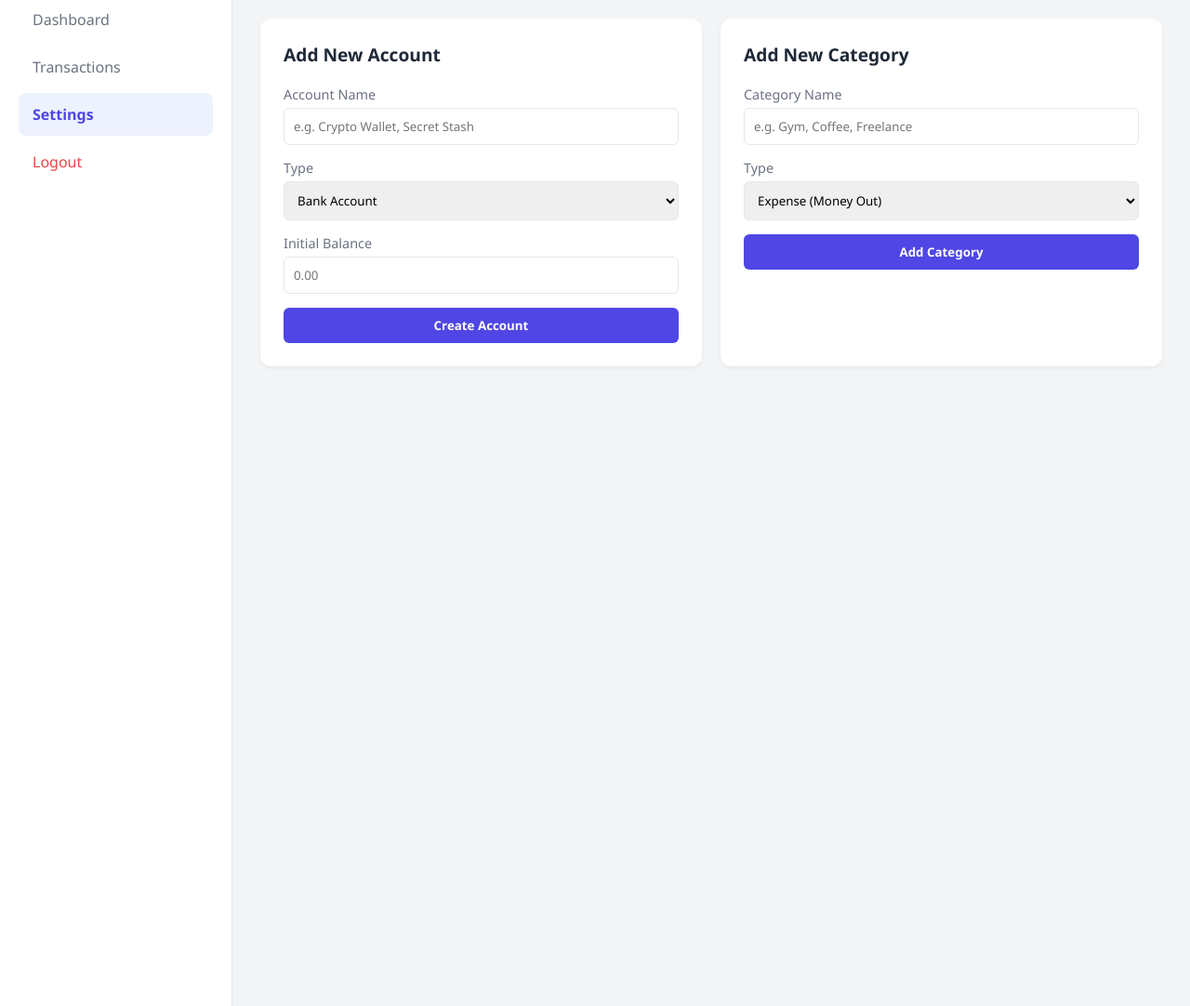
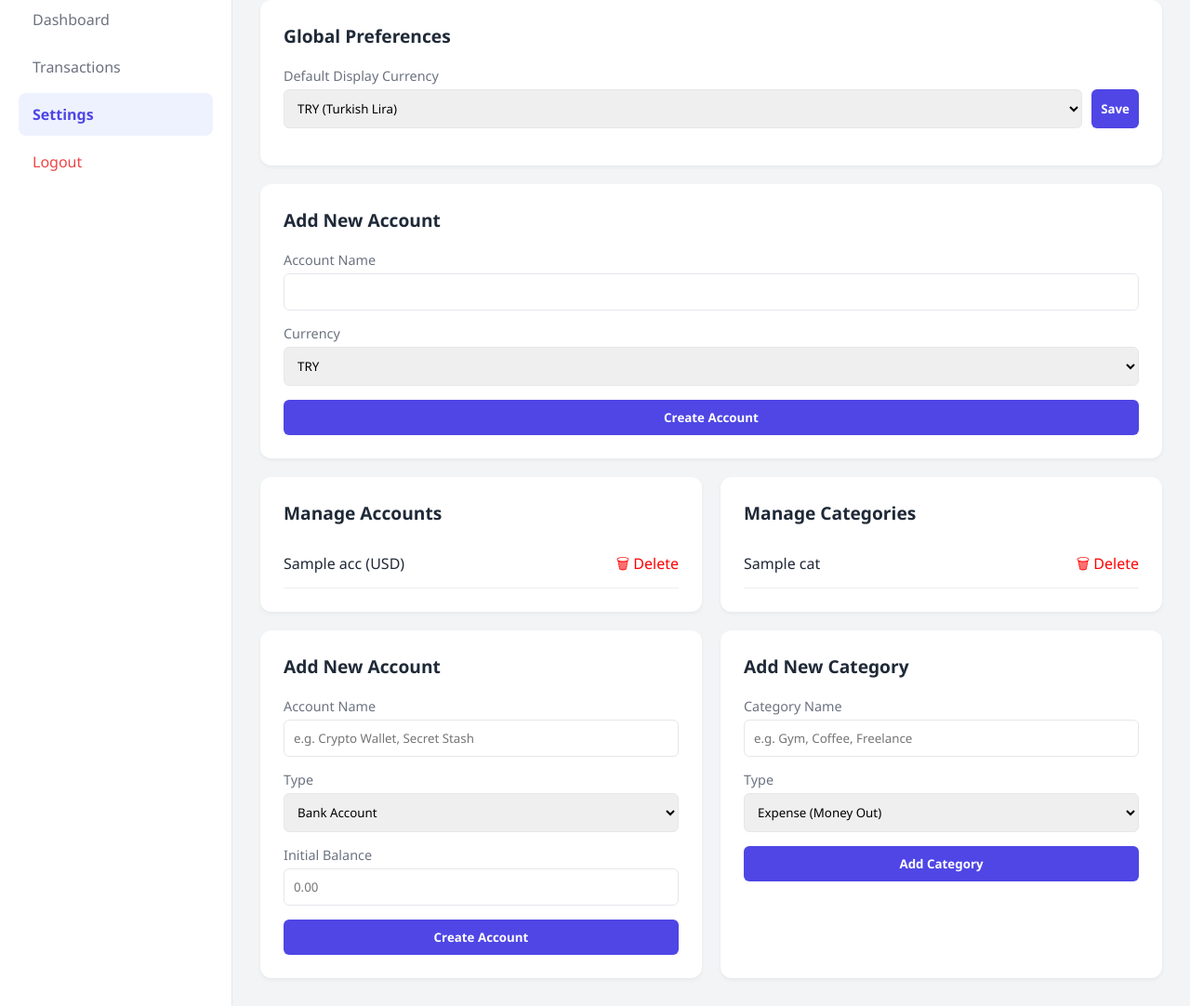
Before and after one commit to MusaSattarov2031/expense_tracker, a Flask app: template templates/settings.html in a window 1280 px wide. Shown: the part 95-1177 px from the top of the page at 93% size. Run offline with Flask 3, Linux system fonts and the light colour scheme; the template is opened without the code that fills it: most values are stand-ins (such as "Sample title", 1, 10 or a date in 2020).

Commit message:
Currencies, version 1.0

```diff
--- a/app.py
+++ b/app.py
@@ -118,7 +118,51 @@ def seed_data(user_id):
     cursor.close()
     conn.close()
 
+@app.route('/update_user_currency', methods=['POST'])
+@login_required
+def update_user_currency():
+    new_currency = request.form.get('default_currency')
+    conn = get_db_connection()
+    cursor = conn.cursor()
+    cursor.execute("UPDATE users SET default_currency = %s WHERE user_id = %s", (new_currency, current_user.id))
+    conn.commit()
+    conn.close()
+    flash("Default currency updated!")
+    return redirect(url_for('settings'))
 
+@app.route('/delete_account/<int:id>')
+@login_required
+def delete_account(id):
+    try:
+        conn = get_db_connection()
+        cursor = conn.cursor()
+        # Delete linked transactions first (or use ON DELETE CASCADE in SQL)
+        cursor.execute("DELETE FROM transactions WHERE account_id = %s AND user_id = %s", (id, current_user.id))
+        cursor.execute("DELETE FROM accounts WHERE account_id = %s AND user_id = %s", (id, current_user.id))
+        conn.commit()
+        conn.close()
+        flash("Account deleted!")
+    except Exception as e:
+        flash(f"Error deleting account: {e}")
+    return redirect(url_for('settings'))
+
+@app.route('/delete_category/<int:id>')
+@login_required
+def delete_category(id):
+    try:
+        conn = get_db_connection()
+        cursor = conn.cursor()
+        # Set transactions to a default category or delete them?
+        # For now, let's just delete the category. Note: This might break transactions linked to it if not handled.
+        # Ideally, we check if it's being used first.
+        cursor.execute("DELETE FROM transactions WHERE category_id = %s AND user_id = %s", (id, current_user.id))
+        cursor.execute("DELETE FROM categories WHERE category_id = %s AND user_id = %s", (id, current_user.id))
+        conn.commit()
+        conn.close()
+        flash("Category deleted!")
+    except Exception as e:
+        flash(f"Error deleting category: {e}")
+    return redirect(url_for('settings'))
 
 @app.route('/')
 @login_required
@@ -266,22 +310,31 @@ def register():
 @app.route('/settings')
 @login_required
 def settings():
-    return render_template("settings.html", name=current_user.username)
+    conn = get_db_connection()
+    cursor = conn.cursor(dictionary=True)
+    cursor.execute("SELECT * FROM accounts WHERE user_id = %s", (current_user.id,))
+    accounts = cursor.fetchall()
+    cursor.execute("SELECT * FROM categories WHERE user_id = %s", (current_user.id,))
+    categories = cursor.fetchall()
+    conn.close()
+
+    return render_template('settings.html', name=current_user.username, accounts=accounts, categories=categories)
 
 @app.route('/add_account', methods=['POST'])
 @login_required
 def add_account():
     try:
         name = request.form.get('account_name')
-        acc_type = request.form.get('account_type') # 'Bank', 'Cash', etc.
+        acc_type = request.form.get('account_type')
+        currency = request.form.get('currency') # NEW FIELD
         balance = float(request.form.get('initial_balance', 0))
 
         conn = get_db_connection()
         cursor = conn.cursor()
         cursor.execute("""
-            INSERT INTO accounts (user_id, account_name, account_type, current_balance)
-            VALUES (%s, %s, %s, %s)
-        """, (current_user.id, name, acc_type, balance))
+            INSERT INTO accounts (user_id, account_name, account_type, current_balance, currency)
+            VALUES (%s, %s, %s, %s, %s)
+        """, (current_user.id, name, acc_type, balance, currency))
         conn.commit()
         conn.close()
         flash(f"Account '{name}' created!")
--- a/templates/settings.html
+++ b/templates/settings.html
@@ -128,6 +128,72 @@
             {% endif %}
         {% endwith %}
 
+        <div class="form-card" style="margin-bottom: 20px;">
+            <h2>Global Preferences</h2>
+            <form action="{{ url_for('update_user_currency') }}" method="POST">
+                <div class="form-group">
+                    <label>Default Display Currency</label>
+                    <div style="display: flex; gap: 10px;">
+                        <select name="default_currency">
+                            <option value="TRY">TRY (Turkish Lira)</option>
+                            <option value="USD">USD (US Dollar)</option>
+                            <option value="EUR">EUR (Euro)</option>
+                            <option value="GBP">GBP (British Pound)</option>
+                        </select>
+                        <button type="submit" class="btn-primary" style="width: auto;">Save</button>
+                    </div>
+                </div>
+            </form>
+        </div>
+
+        <!-- Update Add Account Form -->
+        <div class="form-card">
+            <h2>Add New Account</h2>
+            <form action="{{ url_for('add_account') }}" method="POST">
+                <div class="form-group">
+                    <label>Account Name</label>
+                    <input type="text" name="account_name" required>
+                </div>
+                <div class="form-group">
+                    <label>Currency</label>
+                    <select name="currency">
+                        <option value="TRY">TRY</option>
+                        <option value="USD">USD</option>
+                        <option value="EUR">EUR</option>
+                    </select>
+                </div>
+                <!-- ... other fields ... -->
+                <button type="submit" class="btn-primary">Create Account</button>
+            </form>
+        </div>
+
+        <!-- ADD LISTS WITH DELETE BUTTONS -->
+        <div class="grid-2-col">
+            <div class="form-card">
+                <h2>Manage Accounts</h2>
+                <ul style="list-style: none;">
+                    {% for acc in accounts %}
+                    <li style="display: flex; justify-content: space-between; padding: 10px 0; border-bottom: 1px solid #eee;">
+                        <span>{{ acc.account_name }} ({{ acc.currency }})</span>
+                        <a href="{{ url_for('delete_account', id=acc.account_id) }}" style="color: red; text-decoration: none;">🗑 Delete</a>
+                    </li>
+                    {% endfor %}
+                </ul>
+            </div>
+
+            <div class="form-card">
+                <h2>Manage Categories</h2>
+                <ul style="list-style: none;">
+                    {% for cat in categories %}
+                    <li style="display: flex; justify-content: space-between; padding: 10px 0; border-bottom: 1px solid #eee;">
+                        <span>{{ cat.name }}</span>
+                        <a href="{{ url_for('delete_category', id=cat.category_id) }}" style="color: red; text-decoration: none;">🗑 Delete</a>
+                    </li>
+                    {% endfor %}
+                </ul>
+            </div>
+        </div>
+
         <div class="grid-2-col">
 
             <!-- 1. Add Account Form -->
```
